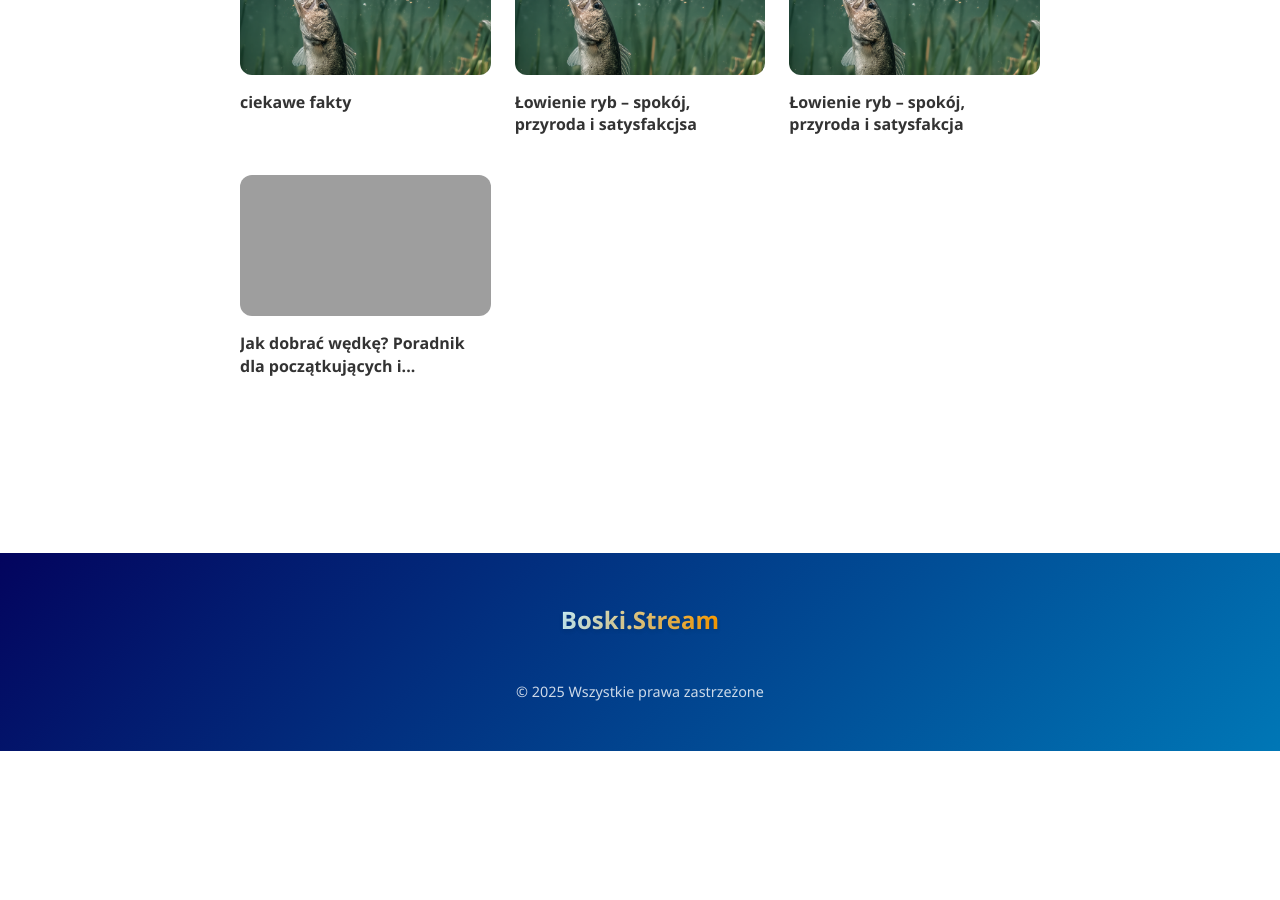
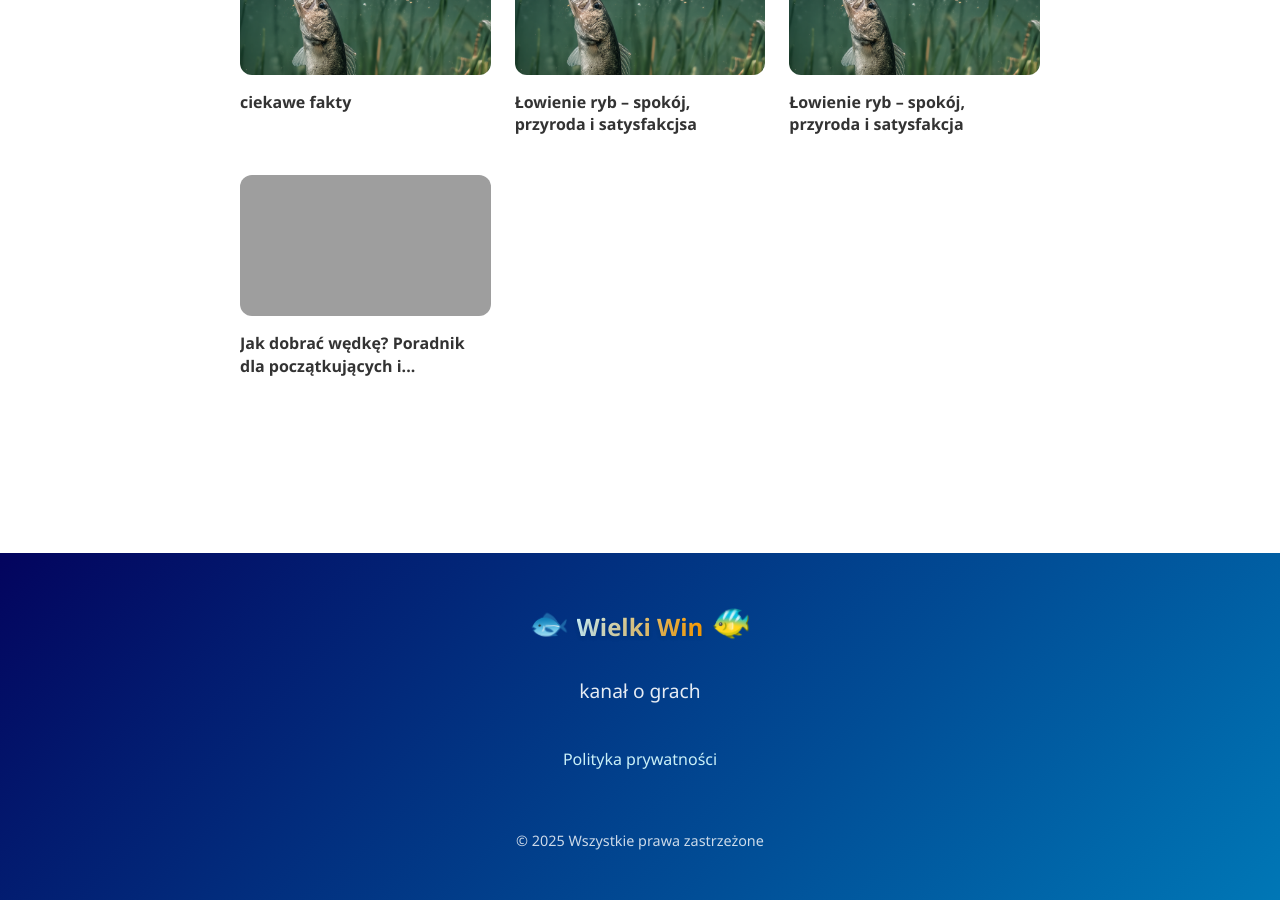
Before and after one commit to hikesilent/wielki, a Jekyll site: the page built from _posts/2025-04-12-witaj.md, in a window 1280 px wide and 900 px high, scrolled down 2681 px. Built offline with Jekyll 4.4.1, drawn with Linux system fonts in a browser that asks for light colours; some web fonts are replaced; before the commit the page ends 3432 px from its top, so only the background shows below that; some of the changed text lies outside the part shown; grey boxes are pictures that could not be loaded.

Commit message:
Add files via upload

```diff
--- a/_includes/footer.html
+++ b/_includes/footer.html
@@ -1,14 +1,16 @@
 <footer class="site-footer">
     <div class="footer-content">
         <div class="footer-brand">
-
-            <span class="logo-text">Boski.Stream</span>
-
+            <span class="fish-animation">🐟</span>
+            <span class="logo-text">{{ site.data.siteinfo.title }}</span>
+            <span class="fish-animation">🐠</span>
         </div>
 
+        <p class="footer-tagline">{{ site.data.siteinfo.description }}</p>
 
-
-
+        <div class="footer-links">
+            <a href="/polityka-prywatnosci" class="footer-link">Polityka prywatności</a>
+        </div>
 
         <p class="footer-copyright">&copy; <span id="current-year"></span> Wszystkie prawa zastrzeżone</p>
     </div>
--- a/_includes/footer2.html
+++ b/_includes/footer2.html
@@ -44,7 +44,7 @@
 
 <style>
 .site-footer {
-  background: {{ site.data.siteinfo.colors.backgroundDark }},
+  background-color: {{ site.data.siteinfo.colors.backgroundDark }},
   color: white;
   position: relative;
   overflow: hidden;
--- a/_includes/header.html
+++ b/_includes/header.html
@@ -2,8 +2,8 @@
     <div class="header-container">
         <!-- Logo -->
         <a href="/" class="logo-container">
-            <img src="{{ '/logo-transparent.png' | relative_url }}" alt="Rybki Party Logo" class="logo-img">
-            <span class="logo-text">Rybki.party</span>
+            <img src="{{ '/logo-transparent.png' | relative_url }}" alt="Logo" class="logo-img">
+            <span class="logo-text">{{ site.data.siteinfo.title }}</span>
         </a>
 
         <!-- Desktop Menu
```
